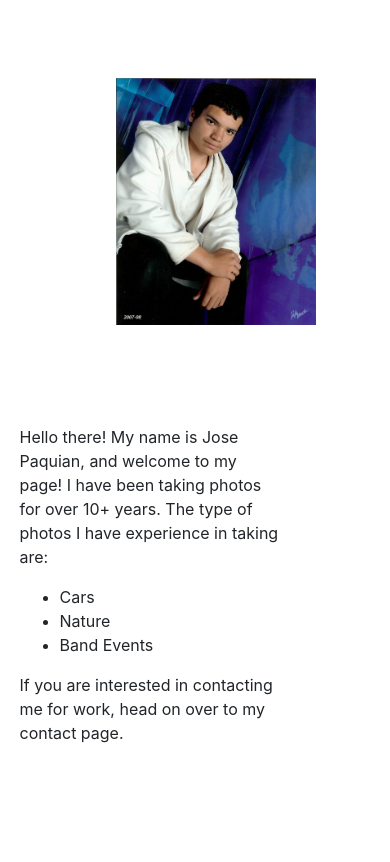
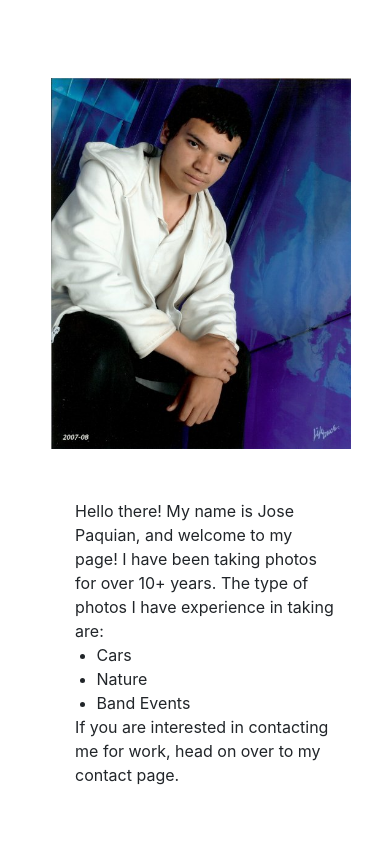
Before and after one commit to PatrickTheCodeGuy/JosePhotographyWebsite, a React app: page /aboutme in a window 390 px wide. Shown: the part 225-1087 px from the top of the page. Built offline with nearby package versions, Linux system fonts and the light colour scheme; a web font is replaced by a local one.

Commit message:
fixed basic about me mobile

```diff
--- a/src/App.css
+++ b/src/App.css
@@ -98,9 +98,18 @@
 		display: block;
 	}
 	.img {
-		max-width: 200px;
+		max-width: 300px;
 		height: auto;
-		margin: 50px 0;
+		margin: 50px 10% 0 0;
+	}
+	.paragraph {
+		text-align: left;
+		width: 70%;
+		margin: 0 auto;
+	}
+	.list {
+		text-align: left;
+		margin: 0 auto 0 10%;
 	}
 }
 @keyframes App-logo-spin {
```
